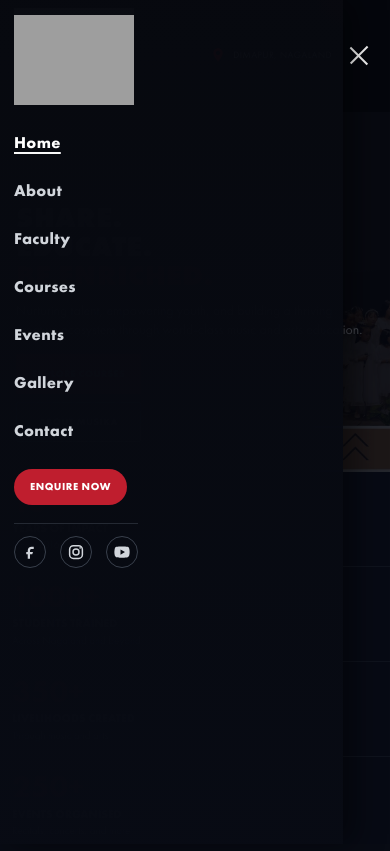
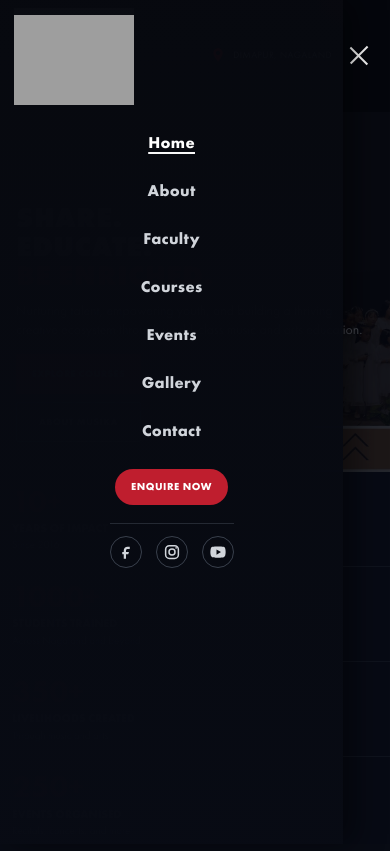
Before and after one commit to INNCORRECTOR/MUSIKA, a FastAPI app: page / in a window 390 px wide, after a click that opens the changed part. Shown: the top 851 px of the page. Run offline with FastAPI, Linux system fonts and the light colour scheme; data that the repository does not hold is empty; grey boxes are pictures that could not be loaded.

Commit message:
centering the navbar

```diff
--- a/static/base.css
+++ b/static/base.css
@@ -212,7 +212,7 @@ body {
   color: #d1d5db;
   text-decoration: none;
   text-transform: uppercase;
-  font-size: 0.64rem;
+  font-size: 0.66rem;
   font-weight: 700;
   letter-spacing: 0.06em;
   padding: 6px 8px;
@@ -934,6 +934,14 @@ body.site-modal-open {
     cursor: pointer;
   }
 
+  /* Mobile drawer: keep nav text centered */
+  .nav-link-label {
+    margin-left: 0;
+    margin-right: auto;
+    margin-left: auto;
+    text-align: center;
+  }
+
   .nav-link:hover,
   .nav-link.active,
   .nav-link[aria-current="page"] {
@@ -961,8 +969,15 @@ body.site-modal-open {
   .nav-dropdown > .nav-link {
     display: flex;
     align-items: center;
-    justify-content: flex-start;
+    justify-content: center;
     gap: 10px;
+  }
+
+  /* Keep "Faculty" and its arrow together in the center */
+  .nav-dropdown > .nav-link .nav-link-label {
+    margin-left: 0;
+    margin-right: 0;
+    text-align: center;
   }
 
   .nav-dropdown > .nav-link::after {
@@ -1015,11 +1030,12 @@ body.site-modal-open {
     background: transparent;
     margin-top: 0;
     border: 0;
-    font-size: 0.72rem;
+    font-size: 0.84rem;
     color: #9ca3af;
     letter-spacing: 0.02em;
     text-transform: none;
     min-height: 38px;
+    text-align: center;
   }
 
   .nav-dropdown-link:hover,
@@ -1048,7 +1064,7 @@ body.site-modal-open {
 
   .nav-mobile-enquire {
     display: inline-flex;
-    align-self: flex-start;
+    align-self: center;
     margin-top: 12px;
     border-radius: 999px;
     padding: 10px 16px;
@@ -1059,6 +1075,7 @@ body.site-modal-open {
     display: inline-flex;
     align-items: center;
     gap: 14px;
+    align-self: center;
     margin-top: 14px;
     padding-top: 12px;
     border-top: 1px solid rgba(148, 163, 184, 0.2);
```
